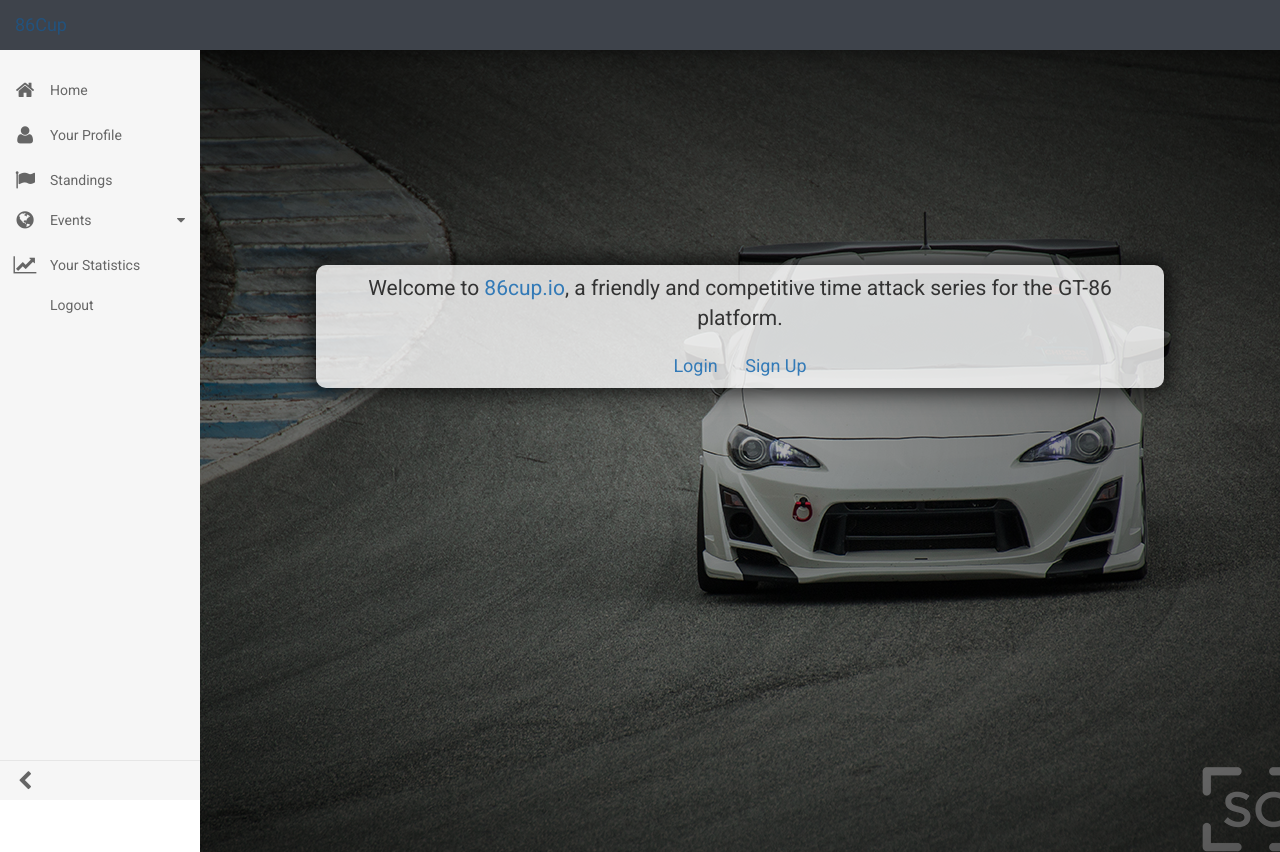
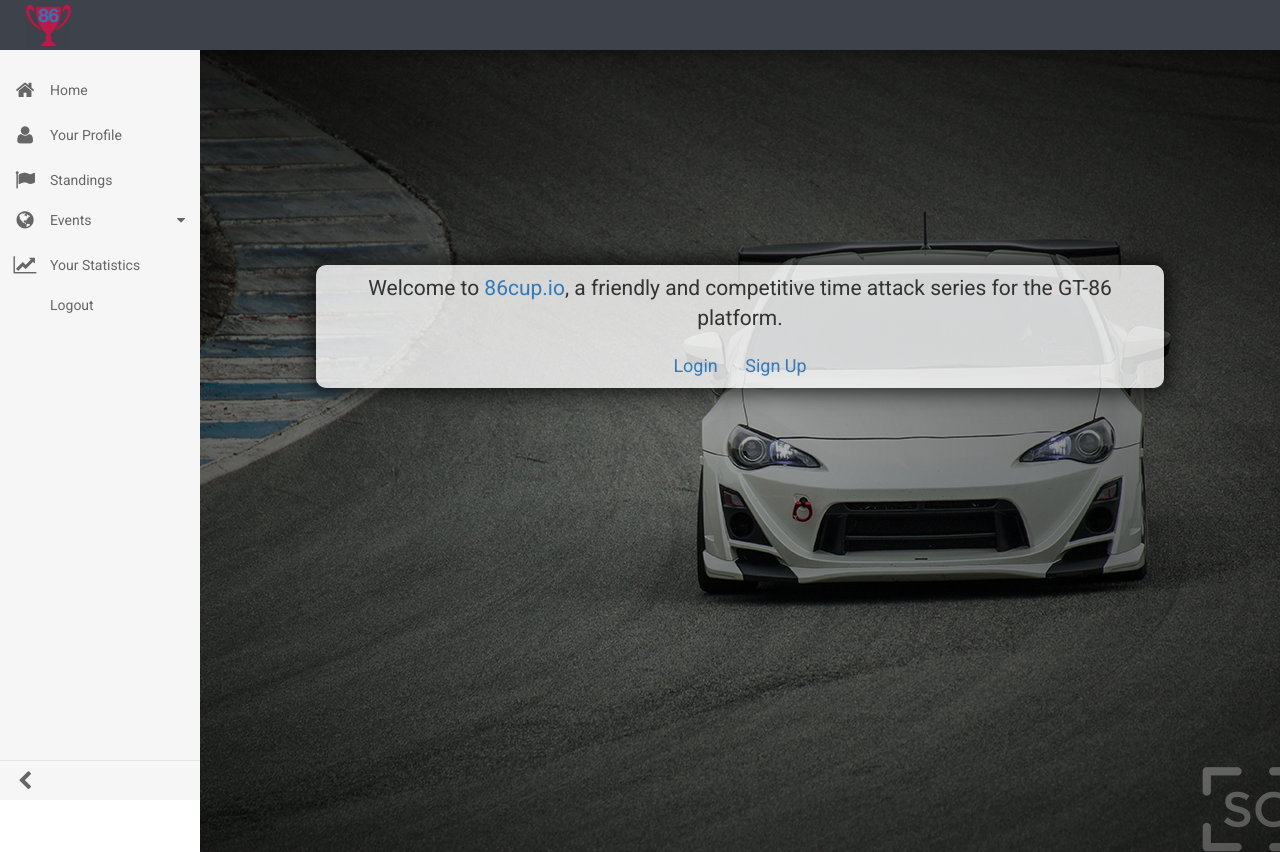
Before and after one commit to Kevbyte/86cup_calc, a website: page client/index.html at #/profile in a window 1280 px wide. Shown: the top 852 px of the page. Drawn offline with nearby package versions, Linux system fonts and the light colour scheme.

Commit message:
add logo

```diff
--- a/client/app/profile/profile.html
+++ b/client/app/profile/profile.html
@@ -3,7 +3,7 @@
     <button type="button" id="toggleMenu2" class="toggle_menu2">
       <i class="fa fa-bars"></i>
     </button>
-    <a href="/#/main"><h1>86Cup</h1></a>
+    <a href="/#/main"><img src="/assets/86cup_01.png" id="logo"></img><!-- <h1>86Cup</h1> --></a>
     <div class="info">
       <span class="modPts-head">{{modPts}} pts</span><br>
       <span class="class-head">{{class}}</span>
--- a/client/index.html
+++ b/client/index.html
@@ -17,7 +17,7 @@
         <button type="button" id="toggleMenu" class="toggle_menu">
           <i class="fa fa-bars"></i>
         </button>
-        <a href="/#/main"><h1>86Cup</h1></a>
+        <a href="/#/main"><img src="/assets/86cup_01.png" id="logo"></img><!-- <h1>86Cup</h1> --></a>
       </header>
 
       <nav class="vertical_nav ">
--- a/client/styles/styles.css
+++ b/client/styles/styles.css
@@ -28,6 +28,12 @@ h4, h2, h3, h1 {
   background-color: #3E434B;
   color: gray;
   font-size: 12px;
+}
+
+#logo {
+  width:45px;
+  margin:2.5px;
+  margin-left:2%;
 }
 
 
@@ -899,6 +905,7 @@ header h1 {
 }
 
 @media all and (max-width: 737px) {
+
   .profilediv {
 
     width: 100%;
```
Also changed, not shown: client/assets/86cup_01.png (added).
